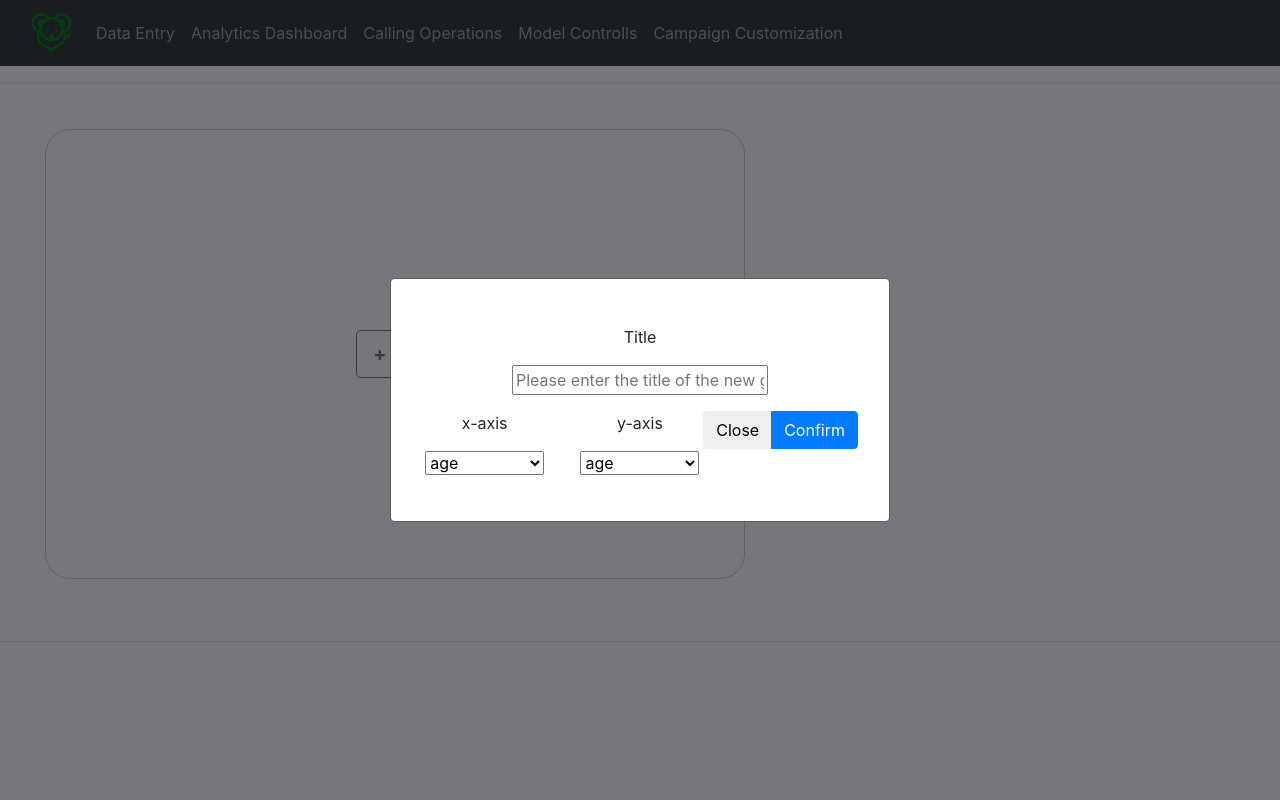
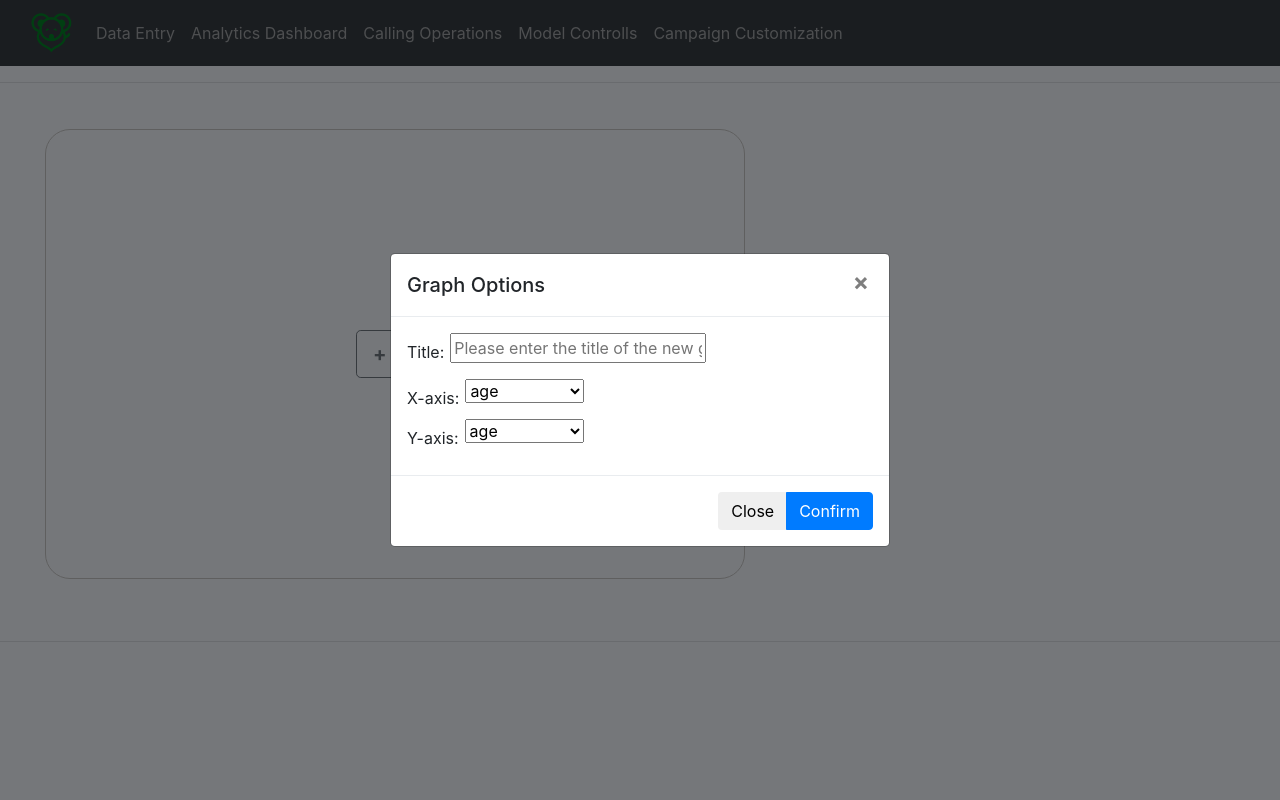
Before and after one commit to dcsil/jerryrat, a Django app: page /analytics_dashboard_page/ in a window 1280 px wide, after a click that opens the changed part. Run offline with Django 3.2, Linux system fonts and the light colour scheme; data that the repository does not hold is empty; some libraries are stand-ins or nearby versions.

Commit message:
Refurbished the add_graph_popout, but still need further styling

```diff
--- a/app/myapp/templates/analytics_dashboard_page.html
+++ b/app/myapp/templates/analytics_dashboard_page.html
@@ -38,8 +38,37 @@
         <div class="modal fade" id="addGraph" tabindex="-1" role="dialog" aria-labelledby="addGraphTitle" aria-hidden="true">
             <div class="modal-dialog modal-dialog-centered" role="document">
             <div class="modal-content">
+                <div class="modal-header">
+                    <h5 class="modal-title">Graph Options</h5>
+                    <button type="button" class="close" data-dismiss="modal" aria-label="Close">
+                      <span aria-hidden="true">&times;</span>
+                    </button>
+                </div>
                 <div class="modal-body">
-                <div class="row">
+                    {% if add_graph_form %}
+                        <form method="POST" action="{% url 'analytics_dashboard_page' %}">
+                            {% csrf_token %}
+                            <div class="form-group">
+                                <label for="title" class="col-form-label">Title:</label>
+                                <span><div id="title">{{ add_graph_form.title }}</div></span>
+                            </div>
+                            <div>
+                                <div class="form-group">
+                                    <label for="x-axis" class="col-form-label">X-axis:</label>
+                                    <span><div id="x-axis">{{ add_graph_form.xaxis }}</div></span>
+                                </div>
+                                <div class="form-group">
+                                    <label for="y-axis" class="col-form-label">Y-axis:</label>
+                                    <span><div id="y-axis">{{ add_graph_form.yaxis }}</div></span>
+                                </div>
+                            </div>
+
+                        </form>
+                    {% endif %}
+
+
+
+                    <!-- <div class="row">
                         {% if add_graph_form %}
                         <div class="col text-center" style="padding: 30px;">
                             <form method="POST" action="{% url 'analytics_dashboard_page' %}">
@@ -51,24 +80,25 @@
                                     </div>
                                 </div>
                                 <div class="row">
-                                <div class="col-4">
+                                    <div class="xaxis">
                                         <p>x-axis</p>
                                         {{ add_graph_form.xaxis }}
                                     </div>
-                                <div class="col-4">
+                                    <div class="yaxis">
                                         <p>y-axis</p>
                                         {{ add_graph_form.yaxis }}
-                                </div>
-                                <div class="col-4">
-                                    <div class="btn-group float-right" role="group" aria-label="Basic example">
-                                        <button type="button" class="btn btn-default" data-dismiss="modal">Close</button>
-                                        <button type="submit" class="btn btn-primary">Confirm</button>
-                                    </div>
                                     </div>
                                 </div>
                             </form>
                         </div>
                         {% endif %}
+                    </div> -->
+                </div>
+
+                <div class="modal-footer">
+                    <div class="btn-group float-right" role="group" aria-label="Basic example">
+                        <button type="button" class="btn btn-default" data-dismiss="modal">Close</button>
+                        <button type="submit" class="btn btn-primary">Confirm</button>
                     </div>
                 </div>
             </div>
--- a/app/static/css/analytics_dashboard_page.css
+++ b/app/static/css/analytics_dashboard_page.css
@@ -57,6 +57,20 @@
   margin-top: 200px;
 }
 
+label {
+  float: left
+}
+
+span {
+  display: block;
+  overflow: hidden;
+  padding: 0 4px 0 6px
+}
+
+#title, #x-axis, #y-axis {
+  width: 100%
+}
+
 .js-plotly-plot .plotly .modebar {
   margin-top: 382px;
   transform: translateX(-135%);
```
Also changed, not shown: 1 other file. Lines whose indentation alone changed are shown as unchanged.
